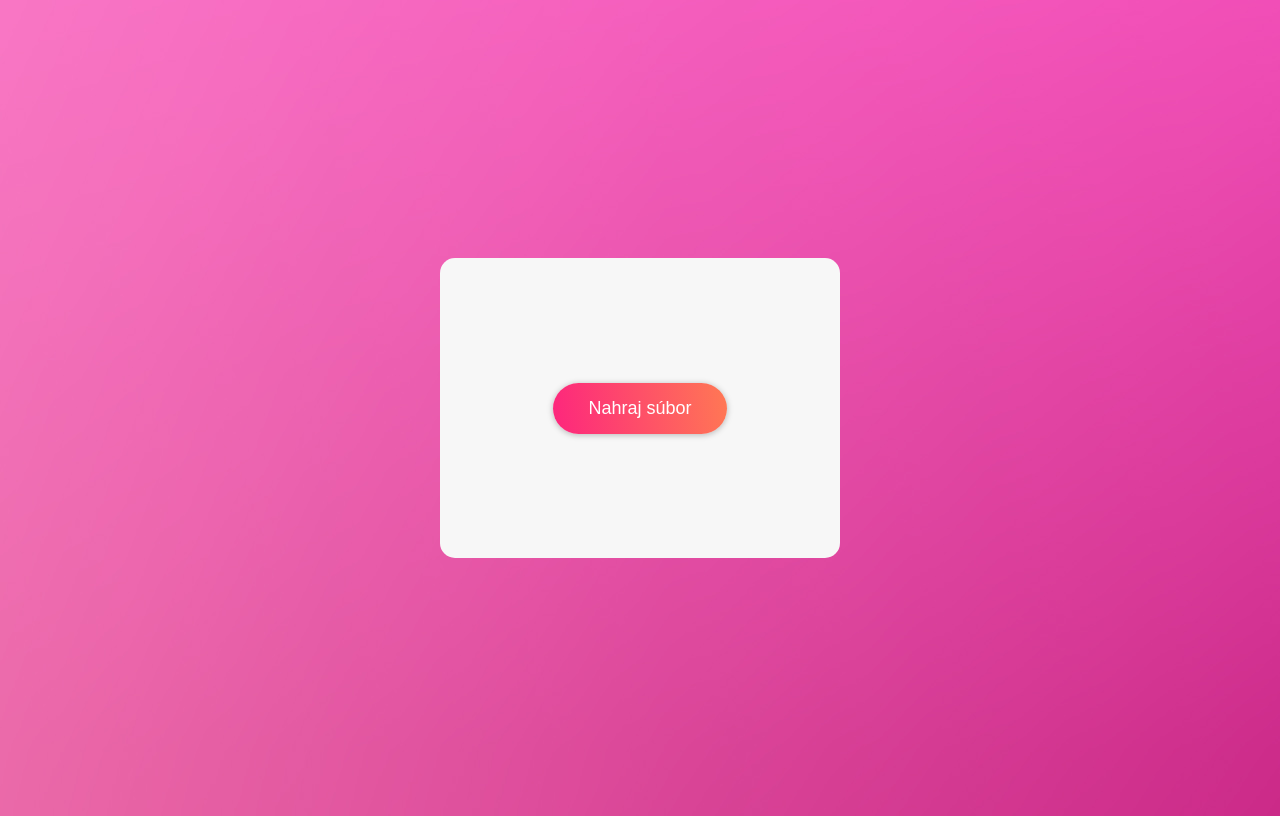
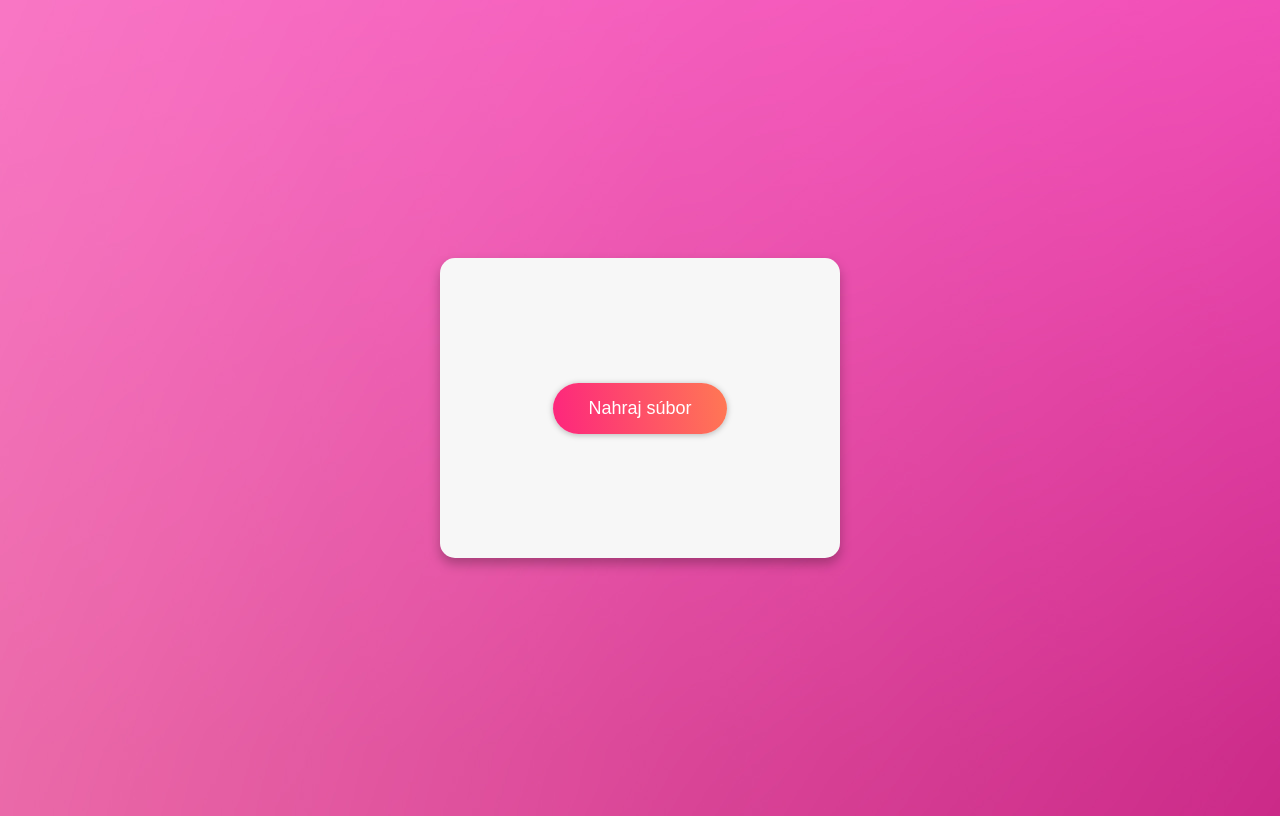
Before and after one commit to xSimekj1/UBP, an Angular app in the folder zadanie/: page / in a window 1280 px wide. Built offline with nearby package versions, Linux system fonts and the light colour scheme.

Commit message:
update continer style

```diff
--- a/zadanie/src/styles.scss
+++ b/zadanie/src/styles.scss
@@ -18,6 +18,7 @@ body {
     padding: 0px 50px;
     background-color: #f7f7f7;
     border-radius: 15px;
+    box-shadow: 0 6px 12px 0 rgba(0, 0, 0, 0.27);;
 }
 
 .wrapper {
```
